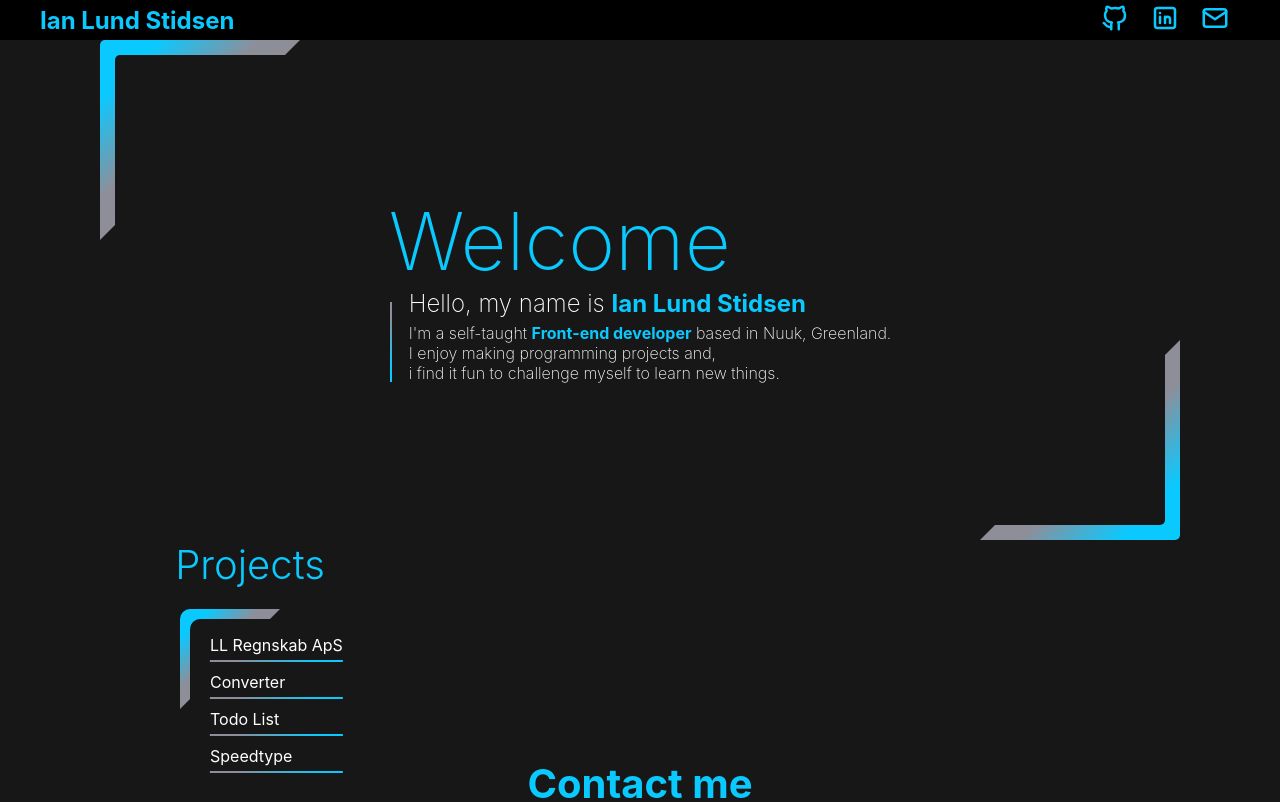
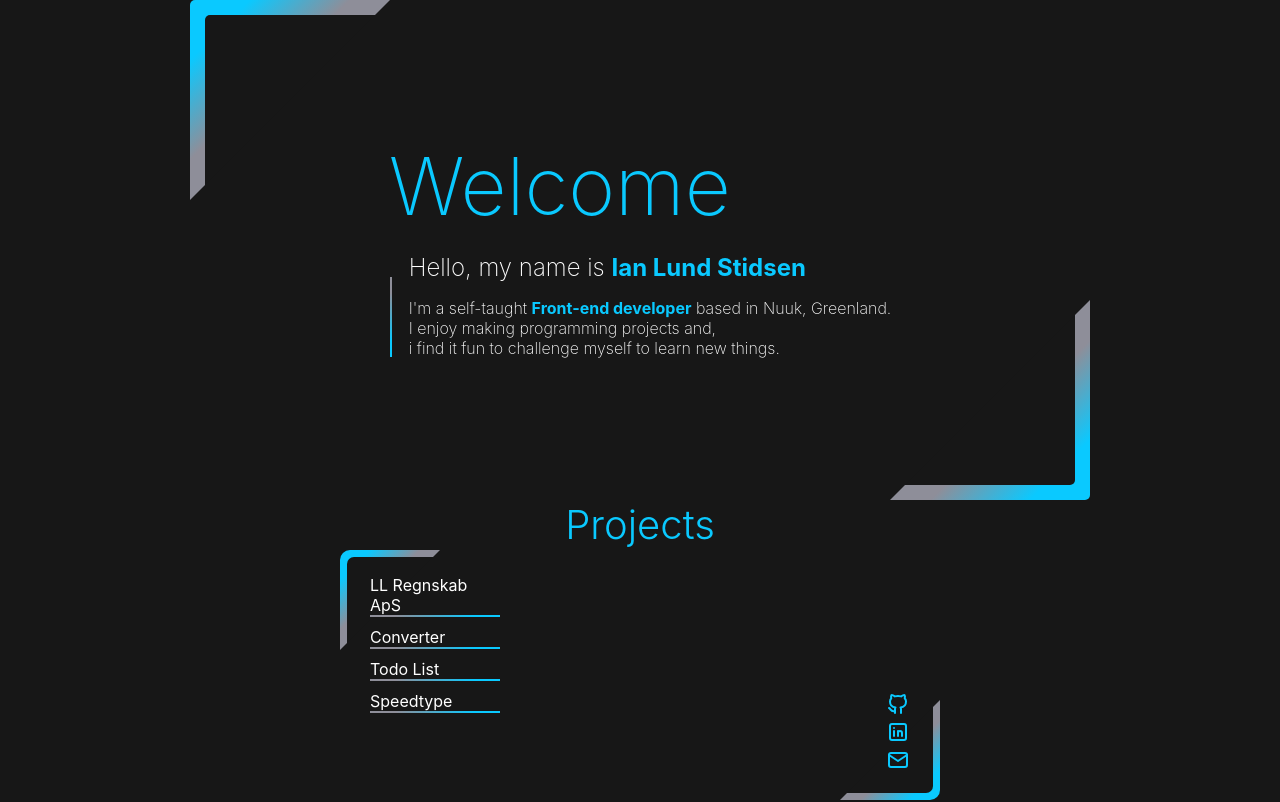
Before and after one commit to Ian-Stidsen/portfolio, a React (Create React App) app: page / in a window 1280 px wide. Shown: the top 802 px of the page. Built offline with nearby package versions, Linux system fonts and the light colour scheme.

Commit message:
23/02-23

```diff
--- a/src/components/index.jsx
+++ b/src/components/index.jsx
@@ -1,3 +1,2 @@
 export * from './portfolio/Contact';
-export * from './portfolio/Navbar';
 export * from './portfolio/Projects';
--- a/src/components/portfolio/Navbar.jsx
+++ /dev/null
@@ -1,46 +0,0 @@
-import { useWindowSize } from '../../hooks/useWindowSize';
-
-import './stylesheet/Navbar.css';
-
-export function Navbar() {
-
-  const size = useWindowSize();
-
-  const h1Text = size.width > 450? 'Ian Lund Stidsen' : 'ILS';
-  return (
-    <nav className='portfolio-navbar'>
-      <h1>{h1Text}</h1>
-      <ul className='portfolio-navbar-links'>
-        <li>
-          <a href='https://github.com/Ian-Stidsen' target='_blank' rel='noreferrer'>
-            <svg xmlns="http://www.w3.org/2000/svg" className="navbar-icons" width="24" height="24" viewBox="0 0 24 24" strokeWidth="2" stroke="currentColor" fill="none" strokeLinecap="round" strokeLinejoin="round">
-              <path stroke="none" d="M0 0h24v24H0z" fill="none"></path>
-              <path d="M9 19c-4.3 1.4 -4.3 -2.5 -6 -3m12 5v-3.5c0 -1 .1 -1.4 -.5 -2c2.8 -.3 5.5 -1.4 5.5 -6a4.6 4.6 0 0 0 -1.3 -3.2a4.2 4.2 0 0 0 -.1 -3.2s-1.1 -.3 -3.5 1.3a12.3 12.3 0 0 0 -6.2 0c-2.4 -1.6 -3.5 -1.3 -3.5 -1.3a4.2 4.2 0 0 0 -.1 3.2a4.6 4.6 0 0 0 -1.3 3.2c0 4.6 2.7 5.7 5.5 6c-.6 .6 -.6 1.2 -.5 2v3.5"></path>
-            </svg>
-          </a>
-        </li>
-        <li>
-          <a href='https://www.linkedin.com/in/ian-lund-stidsen-02aa51248/' target='_blank' rel='noreferrer'>
-            <svg xmlns="http://www.w3.org/2000/svg" className="navbar-icons" width="24" height="24" viewBox="0 0 24 24" strokeWidth="2" stroke="currentColor" fill="none" strokeLinecap="round" strokeLinejoin="round">
-              <path stroke="none" d="M0 0h24v24H0z" fill="none"></path>
-              <path d="M4 4m0 2a2 2 0 0 1 2 -2h12a2 2 0 0 1 2 2v12a2 2 0 0 1 -2 2h-12a2 2 0 0 1 -2 -2z"></path>
-              <path d="M8 11l0 5"></path>
-              <path d="M8 8l0 .01"></path>
-              <path d="M12 16l0 -5"></path>
-              <path d="M16 16v-3a2 2 0 0 0 -4 0"></path>
-            </svg>
-          </a>
-        </li>
-        <li>
-          <a href='mailto:ianstidsen@gmail.com'>
-            <svg xmlns="http://www.w3.org/2000/svg" className="navbar-icons" width="24" height="24" viewBox="0 0 24 24" strokeWidth="2" stroke="currentColor" fill="none" strokeLinecap="round" strokeLinejoin="round">
-              <path stroke="none" d="M0 0h24v24H0z" fill="none"></path>
-              <path d="M3 5m0 2a2 2 0 0 1 2 -2h14a2 2 0 0 1 2 2v10a2 2 0 0 1 -2 2h-14a2 2 0 0 1 -2 -2z"></path>
-              <path d="M3 7l9 6l9 -6"></path>
-            </svg>
-          </a>
-        </li>
-      </ul>
-    </nav>
-  )
-};
--- a/src/components/portfolio/Projects.jsx
+++ b/src/components/portfolio/Projects.jsx
@@ -8,19 +8,52 @@ export function Projects() {
 
         <ul className='projects-list'>
           <li>
-            <a href='https://llregnskab.gl/'>LL Regnskab ApS</a>
+            <a href='https://llregnskab.gl/' target='_blank' rel='noreferrer'>LL Regnskab ApS</a>
           </li>
           <li>
-            <Link to='/currency-converter/'>Converter</Link>
+            <Link to='/currency-converter/' target='_blank' rel='noreferrer'>Converter</Link>
           </li>
           <li>
-            <Link to='/react-todo/'>Todo List</Link>
+            <Link to='/react-todo/' target='_blank' rel='noreferrer'>Todo List</Link>
           </li>
           <li>
-            <Link to='/speedtype-game/'>Speedtype</Link>
+            <Link to='/speedtype-game/' target='_blank' rel='noreferrer'>Speedtype</Link>
           </li>
         </ul>
 
+        <div className='contact-links'>
+          <ul className='contact-list'>
+            <li>
+              <a href='https://github.com/Ian-Stidsen' target='_blank' rel='noreferrer'>
+                <svg xmlns="http://www.w3.org/2000/svg" className="navbar-icons" width="24" height="24" viewBox="0 0 24 24" strokeWidth="2" stroke="currentColor" fill="none" strokeLinecap="round" strokeLinejoin="round">
+                  <path stroke="none" d="M0 0h24v24H0z" fill="none"></path>
+                  <path d="M9 19c-4.3 1.4 -4.3 -2.5 -6 -3m12 5v-3.5c0 -1 .1 -1.4 -.5 -2c2.8 -.3 5.5 -1.4 5.5 -6a4.6 4.6 0 0 0 -1.3 -3.2a4.2 4.2 0 0 0 -.1 -3.2s-1.1 -.3 -3.5 1.3a12.3 12.3 0 0 0 -6.2 0c-2.4 -1.6 -3.5 -1.3 -3.5 -1.3a4.2 4.2 0 0 0 -.1 3.2a4.6 4.6 0 0 0 -1.3 3.2c0 4.6 2.7 5.7 5.5 6c-.6 .6 -.6 1.2 -.5 2v3.5"></path>
+                </svg>
+              </a>
+            </li>
+            <li>
+              <a href='https://www.linkedin.com/in/ian-lund-stidsen-02aa51248/' target='_blank' rel='noreferrer'>
+                <svg xmlns="http://www.w3.org/2000/svg" className="navbar-icons" width="24" height="24" viewBox="0 0 24 24" strokeWidth="2" stroke="currentColor" fill="none" strokeLinecap="round" strokeLinejoin="round">
+                  <path stroke="none" d="M0 0h24v24H0z" fill="none"></path>
+                  <path d="M4 4m0 2a2 2 0 0 1 2 -2h12a2 2 0 0 1 2 2v12a2 2 0 0 1 -2 2h-12a2 2 0 0 1 -2 -2z"></path>
+                  <path d="M8 11l0 5"></path>
+                  <path d="M8 8l0 .01"></path>
+                  <path d="M12 16l0 -5"></path>
+                  <path d="M16 16v-3a2 2 0 0 0 -4 0"></path>
+                </svg>
+              </a>
+            </li>
+            <li>
+              <a href='mailto:ianstidsen@gmail.com'>
+                <svg xmlns="http://www.w3.org/2000/svg" className="navbar-icons" width="24" height="24" viewBox="0 0 24 24" strokeWidth="2" stroke="currentColor" fill="none" strokeLinecap="round" strokeLinejoin="round">
+                  <path stroke="none" d="M0 0h24v24H0z" fill="none"></path>
+                  <path d="M3 5m0 2a2 2 0 0 1 2 -2h14a2 2 0 0 1 2 2v10a2 2 0 0 1 -2 2h-14a2 2 0 0 1 -2 -2z"></path>
+                  <path d="M3 7l9 6l9 -6"></path>
+                </svg>
+              </a>
+            </li>
+          </ul>
+        </div>
       </div>
   )
 };
--- a/src/components/portfolio/stylesheet/Contact.css
+++ b/src/components/portfolio/stylesheet/Contact.css
@@ -49,7 +49,7 @@ textarea::placeholder {
 }
 
 .submit-contact {
-  background-color: #393939;
+  background-color: var(--theme-gray);
   color: white;
   width: 100px;
   height: 40px;
@@ -61,7 +61,7 @@ textarea::placeholder {
 }
 
 .submit-contact:hover {
-  opacity: 95%;
+  opacity: .9;
 }
 
 .email-input.shake,
--- a/src/components/portfolio/stylesheet/Navbar.css
+++ /dev/null
@@ -1,48 +0,0 @@
-* {
-  margin: 0;
-  padding: 0;
-}
-
-.portfolio-navbar {
-  display: flex;
-  position: sticky;
-  top: 0;
-  flex-direction: row;
-  justify-content: space-between;
-  align-items: center;
-  height: 40px;
-  padding: 0 40px;
-  background-color: var(--border-color);
-  z-index: 1000;
-}
-
-.portfolio-navbar h1,
-.portfolio-navbar-links a {
-  color: var(--theme-cyan);
-}
-
-.portfolio-navbar-links a {
-  background: none;
-  border: none;
-  font-size: 1rem;
-  cursor: pointer;
-}
-
-.portfolio-navbar-links {
-  display: flex;
-  flex-direction: row;
-  list-style: none;
-}
-
-.portfolio-navbar-links li {
-  margin: 0 10px;
-}
-
-.portfolio-navbar-links a:hover {
-  opacity: .8;
-}
-
-.navbar-icons {
-  width: 30px;
-  height: 30px;
-}
--- a/src/components/portfolio/stylesheet/Projects.css
+++ b/src/components/portfolio/stylesheet/Projects.css
@@ -1,28 +1,35 @@
 .projects {
   position: absolute;
-  top: 95px;
-  left: 60px;
+  width: 100%;
+  height: 100%;
 }
 
 
 .projects-list {
   list-style: none;
+  top: 75px;
+  left: 30px;
+  padding: 0;
+  position: relative;
+  width: 130px;
+  margin: 0;
 }
 
 .projects-list a {
   color: white;
+  z-index: 10;
 }
 
 .projects-list a::after {
   content: '';
   display: flex;
-  width: 100%;
+  width: 130px;
   height: 2px;
   transform: rotate(180deg);
   background: var(--linear-straight);
   z-index: -2;
-  margin-top: 5px;
   margin-bottom: 10px;
+  animation: color-slide-off 200ms forwards;
 }
 
 .projects-list a:hover {
@@ -31,10 +38,31 @@
 }
 
 .projects-list a:hover::after {
-  animation: color-slide 200ms forwards;
+  animation: color-slide-on 200ms forwards;
 }
 
-@keyframes color-slide {
+.contact-links {
+  display: flex;
+  position: absolute;
+  right: 0;
+  bottom: 0;
+}
+
+.contact-list {
+  position: absolute;
+  right: 30px;
+  bottom: 8px;
+}
+
+.contact-links a {
+  color: var(--theme-cyan);
+}
+
+.contact-links a:hover {
+  color: #74E0FF;
+}
+
+@keyframes color-slide-on {
   0% {
     background: var(--linear-straight);
   }
@@ -67,3 +95,34 @@
     background:  var(--theme-cyan);
   }
 }
+
+@keyframes color-slide-off {
+
+  100% {
+    background: var(--linear-straight);
+  }
+
+  90% {
+    background:  linear-gradient(90deg, rgba(10,201,255,1) 30%, rgba(142,142,153,1) 80%);
+  }
+
+  80% {
+    background:  linear-gradient(90deg, rgba(10,201,255,1) 40%, rgba(142,142,153,1) 80%);
+  }
+
+  60% {
+    background:  linear-gradient(90deg, rgba(10,201,255,1) 60%, rgba(142,142,153,1) 85%);
+  }
+
+  40% {
+    background:  linear-gradient(90deg, rgba(10,201,255,1) 80%, rgba(142,142,153,1) 90%);
+  }
+
+  20% {
+    background:  linear-gradient(90deg, rgba(10,201,255,1) 90%, rgba(142,142,153,1) 95%);
+  }
+
+  10% {
+    background:  linear-gradient(90deg, rgba(10,201,255,1) 95%, rgba(142,142,153,1) 100%);
+  }
+}
--- a/src/index.css
+++ b/src/index.css
@@ -2,7 +2,7 @@
   --bg-color: #171717;
   --border-color: #000000;
   --theme-cyan: #0AC9FF;
-  --theme-yellow: #C6CB38;
+  --theme-gray: #6A6A6A;
   --linear-diagonal:  linear-gradient(135deg, rgba(10,201,255,1) 15%, rgba(142,142,153,1) 40%);
 
   --linear-straight:  linear-gradient(90deg, rgba(10,201,255,1) 20%, rgba(142,142,153,1) 80%);
@@ -23,6 +23,10 @@ code {
     monospace;
 }
 
+li {
+  list-style: none;
+}
+
 a {
   text-decoration: none;
 }
--- a/src/pages/Portfolio.jsx
+++ b/src/pages/Portfolio.jsx
@@ -1,18 +1,23 @@
 import { Helmet } from 'react-helmet';
 import './stylesheet/Portfolio.css';
+import './stylesheet/gradient.css';
 
-import { Navbar } from '../components'
 import { Projects } from '../components'
 import { Contact } from '../components'
 
+import { useWindowSize } from '../hooks/useWindowSize';
+
 export function Portfolio() {
+  const size = useWindowSize();
+
+
   return (
     <>
       <Helmet><title>Portfolio</title></Helmet>
       <div className="portfolio">
-        <Navbar />
+
         <div className='portfolio-intro'>
-          <div className='linear-gradient-angle tl'></div>
+          <span className='linear-gradient-angle tl'></span>
           <div className='intro-left'>
             <h1>Welcome</h1>
             <h2>Hello, my name is <strong>Ian Lund Stidsen</strong></h2>
@@ -21,14 +26,16 @@ export function Portfolio() {
               I enjoy making programming projects and, <br></br> i find it fun to challenge myself to learn new things.
             </p>
           </div>
-          <div className='linear-gradient-angle br'></div>
+          <span className='linear-gradient-angle br'></span>
         </div>
 
-        <div className='portfolio-projects'>
+        <div style={{left: '150px'}} className='portfolio-projects'>
           <h2>Projects</h2>
-          <div className='linear-gradient-angle sm'></div>
+          <span className='linear-gradient-angle sm'></span>
           <Projects />
+          <span className='linear-gradient-angle smb'></span>
         </div>
+
 
         <div className='contact-form'>
           <h2>Contact me</h2>
--- a/src/pages/stylesheet/Portfolio.css
+++ b/src/pages/stylesheet/Portfolio.css
@@ -1,6 +1,9 @@
 
 
 .portfolio {
+  display: flex;
+  flex-direction: column;
+  align-items: center;
   height: 200vh;
 }
 
@@ -10,76 +13,9 @@
   justify-content: center;
   align-items: center;
   height: 500px;
+  width: 900px;
+  max-width: 100vw;
 }
-
-.linear-gradient-angle {
-  content: '';
-  display: flex;
-  position: absolute;
-  width: 200px;
-  height: 200px;
-  background: var(--linear-diagonal);
-  border-top-left-radius: 5px;
-  z-index: -2;
-}
-
-.linear-gradient-angle::before {
-  content: '';
-  display: flex;
-  position: relative;
-  top: 15px;
-  left: 15px;
-  width: 100%;
-  height: 100%;
-  background: var(--bg-color);
-  border-top-left-radius: 5px;
-  z-index: -1;
-}
-
-.linear-gradient-angle::after {
-  content: '';
-  display: flex;
-  position: absolute;
-  top: 0;
-  left: 0;
-  width: 0;
-  height: 0;
-  border-bottom: 200px solid var(--bg-color);
-  border-left: 200px solid transparent;
-  z-index: -1;
-}
-
-.linear-gradient-angle.tl {
-  top: 0;
-  left: 100px;
-}
-
-.linear-gradient-angle.br {
-  transform: rotate(180deg);
-  bottom: 0;
-  right: 100px;
-}
-
-.linear-gradient-angle.sm {
-  height: 100px;
-  width: 100px;
-  border-top-left-radius: 10px;
-  top: 0;
-  left: -20px;
-  position: relative;
-}
-
-.linear-gradient-angle.sm::after {
-  border-bottom: 100px solid var(--bg-color);
-  border-left: 100px solid transparent;
-}
-
-.linear-gradient-angle.sm::before {
-  top: 10px;
-  left: 10px;
-  border-top-left-radius: 10px;
-}
-
 
 .intro-left {
   position: relative;
@@ -123,11 +59,18 @@ strong {
   flex-direction: column;
   align-items: center;
   position: relative;
-  width: 200px;
-  left: 150px;
+  width: 600px;
+  height: 300px;
+  max-width: 90vw;
+  transform: translateX(-150px);
 }
 
 .portfolio-projects h2 {
+  margin: 0;
+}
+
+.portfolio-projects h2,
+.contact-form h2 {
   color: var(--theme-cyan);
   font-size: 40px;
   font-weight: 300;
@@ -139,11 +82,5 @@ strong {
   flex-direction: column;
   align-items: center;
   text-align: center;
-  margin-top: 50px;
+  margin-top: 200px;
 }
-
-.contact-form h2 {
-  color: var(--theme-cyan);
-  font-size: 2.5rem;
-  margin-bottom: 20px;
-}
--- /dev/null
+++ b/src/pages/stylesheet/gradient.css
@@ -0,0 +1,77 @@
+.linear-gradient-angle {
+  content: '';
+  display: flex;
+  position: absolute;
+  width: 200px;
+  height: 200px;
+  background: var(--linear-diagonal);
+  border-top-left-radius: 5px;
+  z-index: -2;
+}
+
+.linear-gradient-angle::before {
+  content: '';
+  display: flex;
+  position: relative;
+  top: 15px;
+  left: 15px;
+  width: 100%;
+  height: 100%;
+  background: var(--bg-color);
+  border-top-left-radius: 5px;
+  z-index: -1;
+}
+
+.linear-gradient-angle::after {
+  content: '';
+  display: flex;
+  position: absolute;
+  top: 0;
+  left: 0;
+  border-bottom: 200px solid var(--bg-color);
+  border-left: 200px solid transparent;
+  z-index: -1;
+}
+
+.linear-gradient-angle.tl {
+  top: 0;
+  left: 0;
+}
+
+.linear-gradient-angle.br {
+  transform: rotate(180deg);
+  bottom: 0;
+  right: 0;
+}
+
+.linear-gradient-angle.sm,
+.linear-gradient-angle.smb {
+  height: 100px;
+  width: 100px;
+  border-top-left-radius: 10px;
+  position: absolute;
+}
+
+.linear-gradient-angle.sm::after,
+.linear-gradient-angle.smb::after {
+  border-bottom: 100px solid var(--bg-color);
+  border-left: 100px solid transparent;
+}
+
+.linear-gradient-angle.sm::before,
+.linear-gradient-angle.smb::before {
+  top: 7px;
+  left: 7px;
+  border-top-left-radius: 7px;
+}
+
+.linear-gradient-angle.sm {
+  top: 50px;
+  left: 0;
+}
+
+.linear-gradient-angle.smb {
+  transform: rotate(180deg);
+  bottom: 0;
+  right: 0;
+}
```
